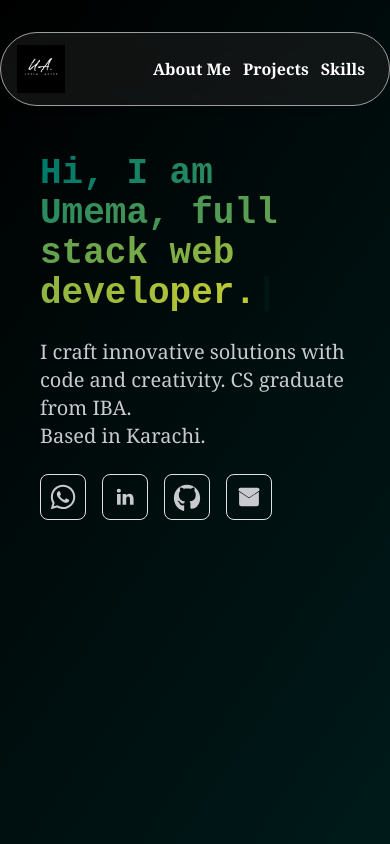
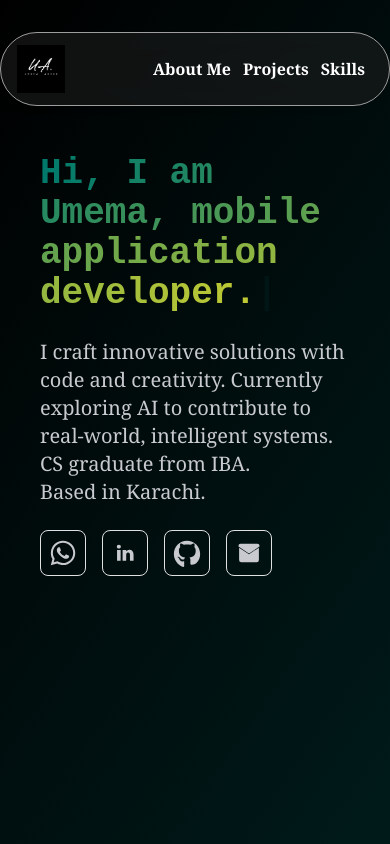
Before and after one commit to UmemaAhmed009/Portfolio, a React (Vite) app: page / in a window 390 px wide. Shown: the top 844 px of the page. Built offline with nearby package versions, Linux system fonts and the light colour scheme; grey boxes are pictures that could not be loaded.

Commit message:
Change introduction to mobile developer and AI focus
Updated the introduction text to reflect a new focus on mobile application development and AI exploration.

```diff
--- a/src/components/HeroSection.jsx
+++ b/src/components/HeroSection.jsx
@@ -25,7 +25,7 @@ export function HeroSection() {
                     variant="h1"
                     // font-sans text-left my-6 w-full leading-snug  !text-2xl lg:max-w-3xl lg:!text-5xl
                     className="font-mono my-6 w-full leading-snug  !text-4xl sm:!text-5xl md:!text-5xl lg:text-5xl xl:!text-5xl" >
-                    <TypeWriter text="   Hi, I am Umema, full stack web developer." withGradient={true}/>
+                    <TypeWriter text="   Hi, I am Umema, mobile application developer." withGradient={true}/>
                     <span className="cursor">|</span>
                     </Typography>
 
@@ -33,7 +33,7 @@ export function HeroSection() {
                     variant="lead"
                     className="font-serif mx-auto w-full !text-[#c8cacf] sm:text-2xl text-xl "
                     >
-                    I craft innovative solutions with code and creativity. CS graduate from IBA. <br></br>Based in Karachi.
+                    I craft innovative solutions with code and creativity. Currently exploring AI to contribute to real-world, intelligent systems. CS graduate from IBA. <br></br>Based in Karachi.
                     </Typography>
                     <div class="mt-6 flex flex-wrap gap-4 md:gap-6 lg:gap-8">
 
```
